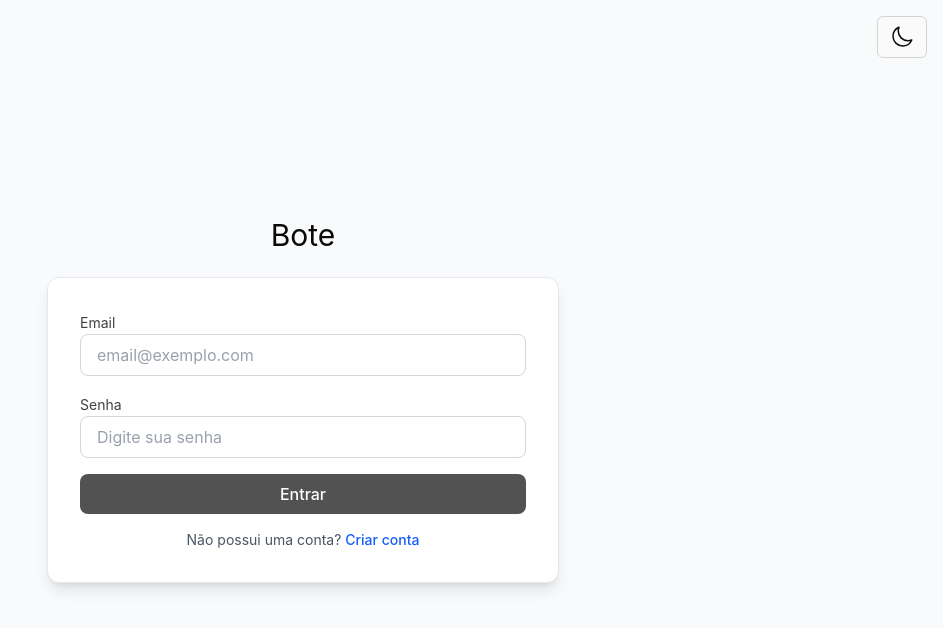
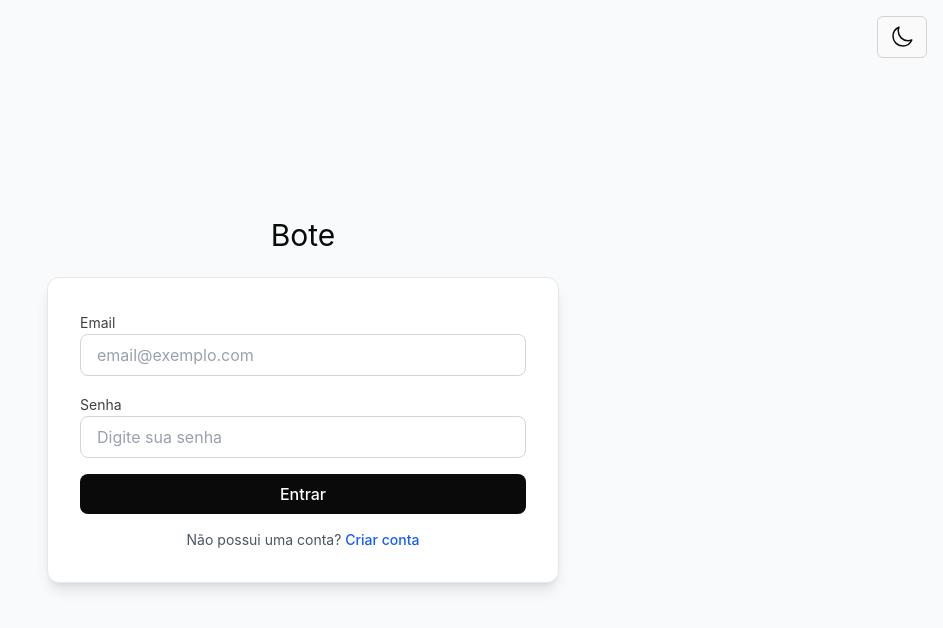
Before and after one commit to KaykeMoraes/bote, a React (Vite) app: page /login in a window 1280 px wide. Shown: the top 628 px of the page, without its empty margins (337-1280 px from the left). Built offline with nearby package versions, Linux system fonts and the light colour scheme; no server answers.

Commit message:
style: change white theme submit button's color

```diff
--- a/src/pages/Login.tsx
+++ b/src/pages/Login.tsx
@@ -88,7 +88,7 @@ export const Login = () => {
         )}
         <button
           type="submit"
-          className="w-full cursor-pointer rounded-lg bg-neutral-600 px-4 py-2 font-medium text-white transition hover:bg-neutral-700 focus:ring-2 focus:outline-none dark:bg-neutral-950 dark:hover:bg-neutral-900 dark:border dark:border-neutral-400 dark:focus:ring-neutral-700"
+          className="w-full cursor-pointer rounded-lg bg-neutral-950 px-4 py-2 font-medium text-white transition hover:bg-neutral-700 focus:ring-2 focus:outline-none dark:bg-neutral-950 dark:hover:bg-neutral-900 dark:border dark:border-neutral-400 dark:focus:ring-neutral-700"
         >
           Entrar
         </button>
--- a/src/pages/Register.tsx
+++ b/src/pages/Register.tsx
@@ -84,7 +84,7 @@ export const Register = () => {
         )}
         <button
           type="submit"
-          className="w-full cursor-pointer rounded-lg bg-neutral-600 px-4 py-2 font-medium text-white transition hover:bg-neutral-700 focus:ring-2 focus:outline-none dark:bg-neutral-950 dark:hover:bg-neutral-900 dark:border dark:border-neutral-400 dark:focus:ring-neutral-700"
+          className="w-full cursor-pointer rounded-lg bg-neutral-950 px-4 py-2 font-medium text-white transition hover:bg-neutral-700 focus:ring-2 focus:outline-none dark:bg-neutral-950 dark:hover:bg-neutral-900 dark:border dark:border-neutral-400 dark:focus:ring-neutral-700"
         >
           Criar conta
         </button>
```
